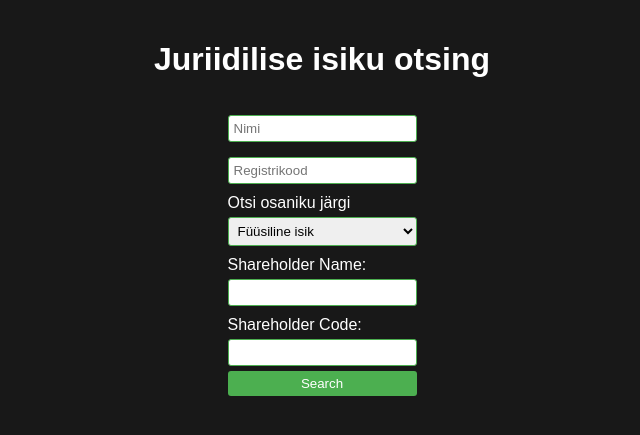
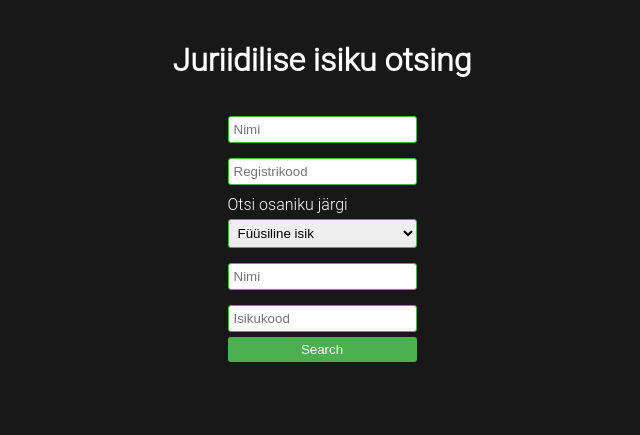
Before and after one commit to hannes888/Ariregister-projekt-Hollo, a Flask app: page / in a window 1280 px wide. Shown: the top 435 px of the page, without its empty margins (318-958 px from the left). Run offline with Flask 3, Linux system fonts and the light colour scheme.

Commit message:
Added styling

```diff
--- a/app/routes.py
+++ b/app/routes.py
@@ -11,7 +11,7 @@ def index():
 
 
 # Company routes
-@app.route('/company/<string:company_reg_code>')
+@app.route('/view-company/<string:company_reg_code>')
 def view_company(company_reg_code):
     company = Company.query.filter_by(registration_code=company_reg_code).first_or_404()
     shareholders = Shareholder.query.filter_by(company_id=company.id).all()
@@ -180,8 +180,8 @@ def search_companies():
         for company in companies:
             results.append({
                 'name': company.name,
-                'registration_code': company.registration_code,
-                'id': company.id
+                'registry_code': company.registration_code,
+                'id': company.id  # TODO: Remove?
             })
 
         return make_response(jsonify(results), 200)
--- a/app/static/styles.css
+++ b/app/static/styles.css
@@ -1,5 +1,5 @@
 body {
-    font-family: Arial, sans-serif;
+    font-family: "Roboto Light", sans-serif !important;
     margin: 20px;
     background-color: #181818;
 }
@@ -45,6 +45,11 @@ button:hover {
     background-color: #45a049;
 }
 
+a {
+    color: white;
+    text-decoration: none;
+}
+
 #results {
     margin-top: 20px;
 }
--- a/app/templates/index.html
+++ b/app/templates/index.html
@@ -8,15 +8,15 @@
     <script>
         function updateFormFields() {
             const shareholderType = document.getElementById('shareholder_type').value;
-            const shareholderNameLabel = document.getElementById('shareholder_name_label');
-            const shareholderCodeLabel = document.getElementById('shareholder_code_label');
+            const shareholderNameLabel = document.getElementById('shareholder_name');
+            const shareholderCodeLabel = document.getElementById('shareholder_code');
 
             if (shareholderType === 'individual') {
-                shareholderNameLabel.textContent = 'Nimi:';
-                shareholderCodeLabel.textContent = 'Isikukood:';
+                shareholderNameLabel.placeholder = 'Nimi';
+                shareholderCodeLabel.placeholder = 'Isikukood';
             } else if (shareholderType === 'legal_entity') {
-                shareholderNameLabel.textContent = 'Nimi:';
-                shareholderCodeLabel.textContent = 'Registrikood:';
+                shareholderNameLabel.placeholder = 'Nimi';
+                shareholderCodeLabel.placeholder = 'Registrikood';
             }
         }
 
@@ -44,7 +44,7 @@
             results.forEach(company => {
                 const div = document.createElement('div');
                 const link = document.createElement('a');
-                link.href = `/company/${company.registry_code}`;
+                link.href = `/view-company/${company.registry_code}`;
                 link.textContent = `Name: ${company.name}, Registration Code: ${company.registry_code}`;
                 div.appendChild(link);
                 resultsContainer.appendChild(div);
@@ -69,10 +69,10 @@
             <option value="individual">Füüsiline isik</option>
             <option value="legal_entity">Juriidiline isik</option>
         </select><br>
-        <label id="shareholder_name_label" for="shareholder_name">Shareholder Name:</label>
-        <input type="text" id="shareholder_name" name="shareholder_name"><br>
-        <label id="shareholder_code_label" for="shareholder_code">Shareholder Code:</label>
-        <input type="text" id="shareholder_code" name="shareholder_code"><br>
+        <label id="shareholder_name_label" for="shareholder_name"></label>
+        <input type="text" id="shareholder_name" name="shareholder_name" placeholder="Nimi"><br>
+        <label id="shareholder_code_label" for="shareholder_code"></label>
+        <input type="text" id="shareholder_code" name="shareholder_code" placeholder="Isikukood"><br>
         <button type="submit">Search</button>
     </form>
     <div id="results"></div>
--- a/app/templates/view-company.html
+++ b/app/templates/view-company.html
@@ -4,8 +4,10 @@
     <meta charset="UTF-8">
     <meta name="viewport" content="width=device-width, initial-scale=1.0">
     <title>Company Details</title>
+    <link rel="stylesheet" href="{{ url_for('static', filename='styles.css') }}">
 </head>
 <body>
+    <div class="content">
     <h1>Company Details</h1>
     <p>Name: {{ company.name }}</p>
     <p>Registration Code: {{ company.registration_code }}</p>
@@ -36,5 +38,6 @@
         </li>
         {% endfor %}
     </ul>
+    </div>
 </body>
 </html>
```
Also changed, not shown: app/templates/create-company.html (added).
